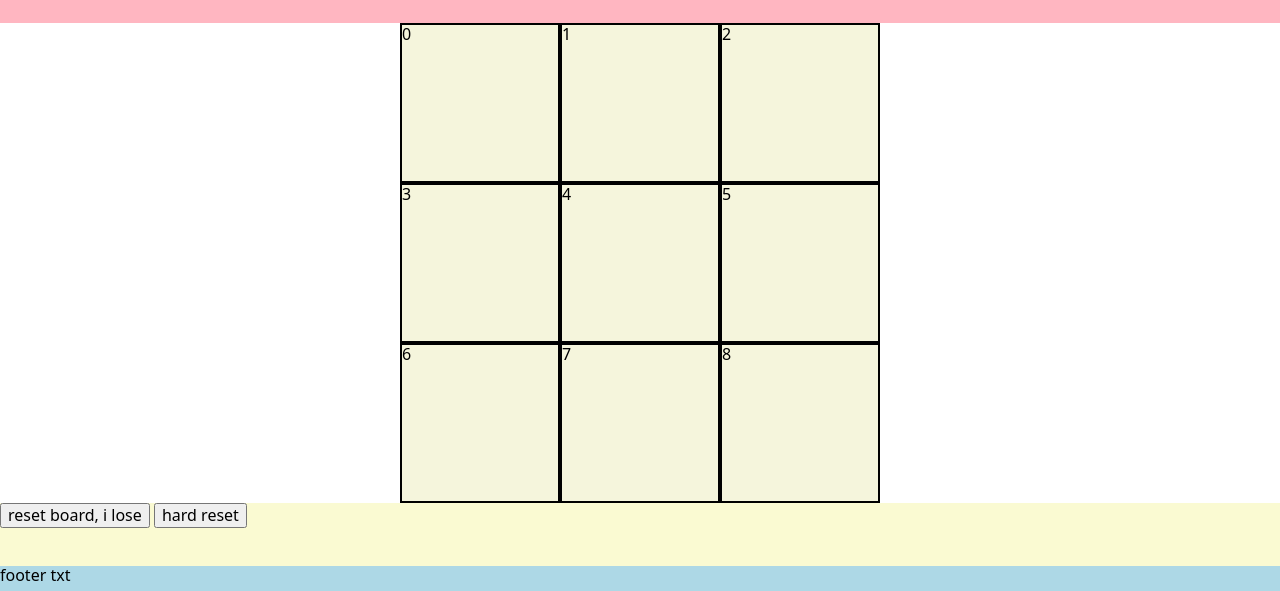
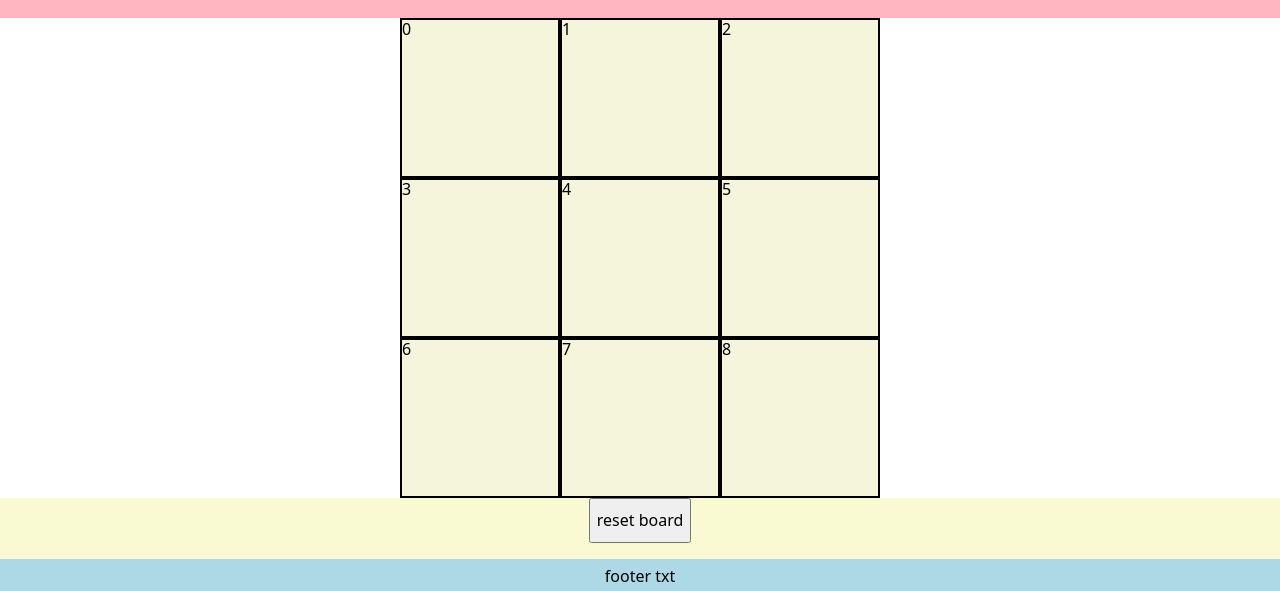
Before and after one commit to Jack-harvey/odin-tic-tac-toe, a plain HTML site: page index.html in a window 1280 px wide. Shown: the part 209-800 px from the top of the page. Drawn offline with Linux system fonts and the light colour scheme.

Commit message:
Center button

```diff
--- a/css/style.css
+++ b/css/style.css
@@ -84,9 +84,18 @@ main > div.game-board {
 div.tool-bar {
   height: 5rem;
   background-color: lightgoldenrodyellow;
+  display: grid;
+  grid-template-columns: 1fr, 1fr;
+  justify-content: center;
+
+  button {
+    margin-bottom: 1rem;
+  }
 }
 
 footer {
   height: 2rem;
   background-color: lightblue;
+  text-align: center;
+  padding: 8px;
 }
--- a/index.html
+++ b/index.html
@@ -37,8 +37,7 @@
       </div>
     </main>
     <div class="tool-bar">
-      <button type="button">reset board, i lose</button>
-      <button type="button">hard reset</button>
+      <button type="button">reset board</button>
     </div>
     <footer>footer txt</footer>
   </body>
```
